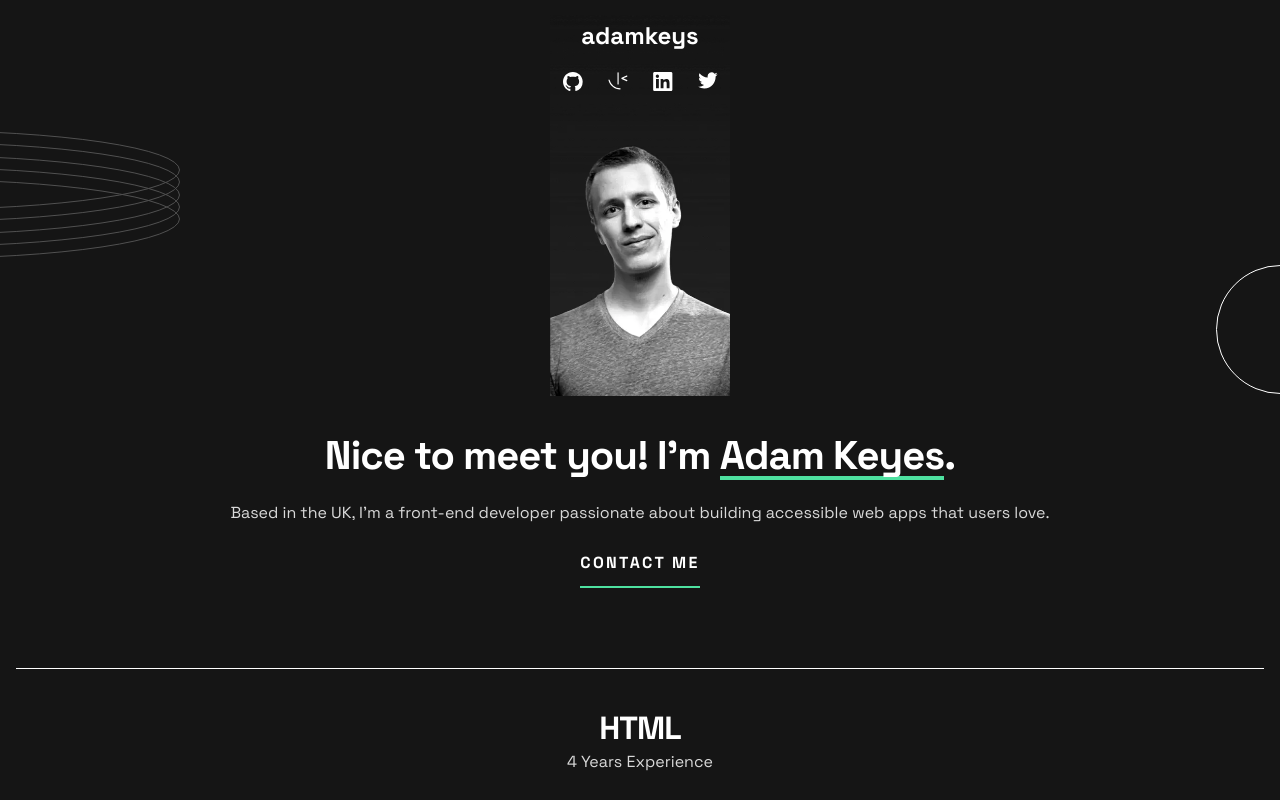
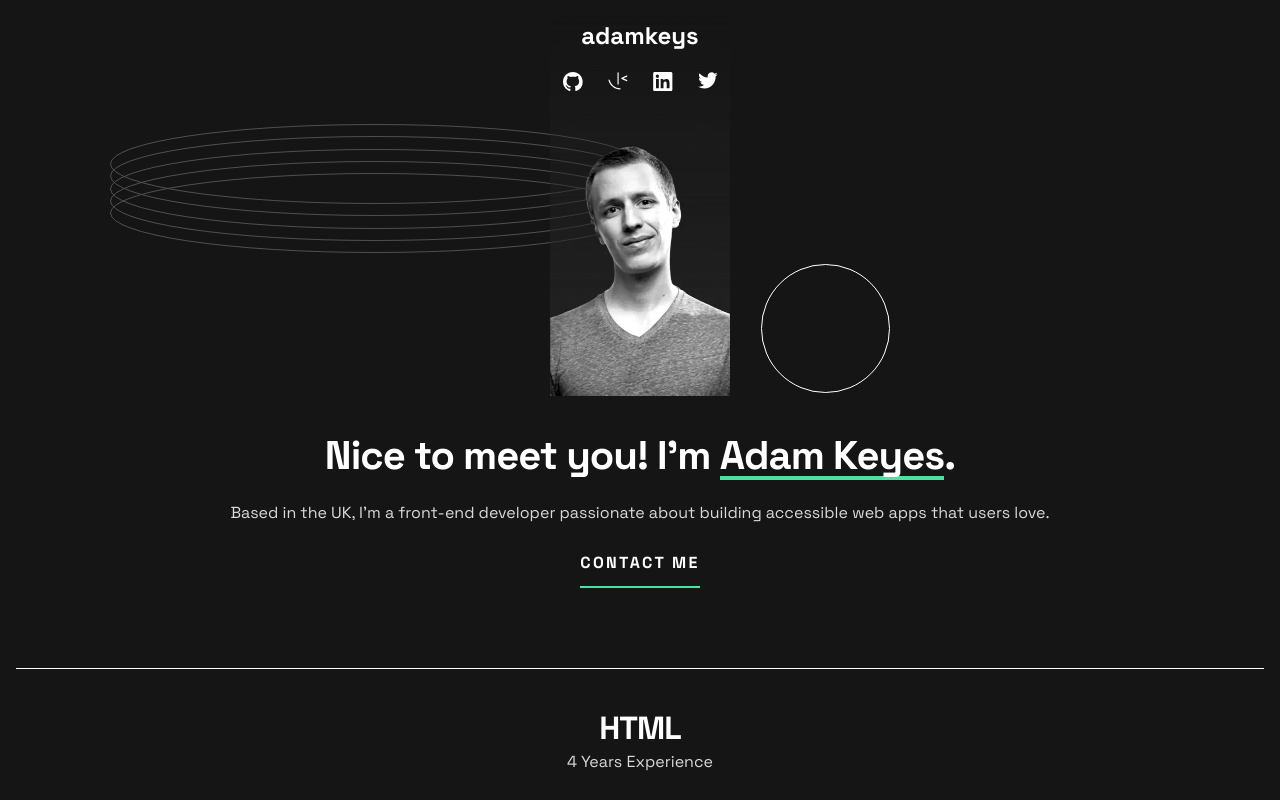
Before and after one commit to VeseMir2k/single-page-developer-portfolio, a Vue app: page / in a window 1280 px wide. Shown: the top 800 px of the page. Built offline with nearby package versions, Linux system fonts and the light colour scheme.

Commit message:
📝 (TheHeader.vue): Remove unnecessary image elements and import statements for circle and rings patterns ♻️ (TheHeader.vue): Refactor CSS to use pseudo-elements (::before and ::after) for displaying circle and rings patterns to improve code readability and maintainability

```diff
--- a/src/components/header/TheHeader.vue
+++ b/src/components/header/TheHeader.vue
@@ -5,8 +5,6 @@
       <TheSocials />
     </div>
     <img class="header-section__profile-image" :src="profileImage" alt="" />
-    <img class="header-section__rings-pattern" :src="ringsPattern" alt="" />
-    <img class="header-section__circle-pattern" :src="circlePattern" alt="" />
     <HeaderIntro />
   </header>
 </template>
@@ -16,8 +14,6 @@ import TheLogo from '../TheLogo.vue'
 import TheSocials from '../TheSocials.vue'
 import HeaderIntro from './HeaderIntro.vue'
 import profileImage from '../../assets/image-profile-mobile.webp'
-import circlePattern from '../../assets/pattern-circle.svg'
-import ringsPattern from '../../assets/pattern-rings.svg'
 
 defineOptions({
   name: 'TheHeader'
@@ -44,16 +40,25 @@ defineOptions({
   &__profile-image {
     width: 180px;
   }
-  &__rings-pattern {
-    left: -350px;
+  &::before {
+    content: '';
+    width: 530px;
+    height: 129px;
     position: absolute;
-    top: 130px;
+    top: 124px;
+    right: 50%;
     z-index: -1;
+    background-image: url('../../assets/pattern-rings.svg');
   }
-  &__circle-pattern {
+
+  &::after {
+    content: '';
+    width: 129px;
+    height: 129px;
     position: absolute;
-    right: -65px;
-    top: 265px;
+    top: 264px;
+    right: calc(50% - 250px);
+    background-image: url('../../assets/pattern-circle.svg');
   }
 }
 </style>
```
